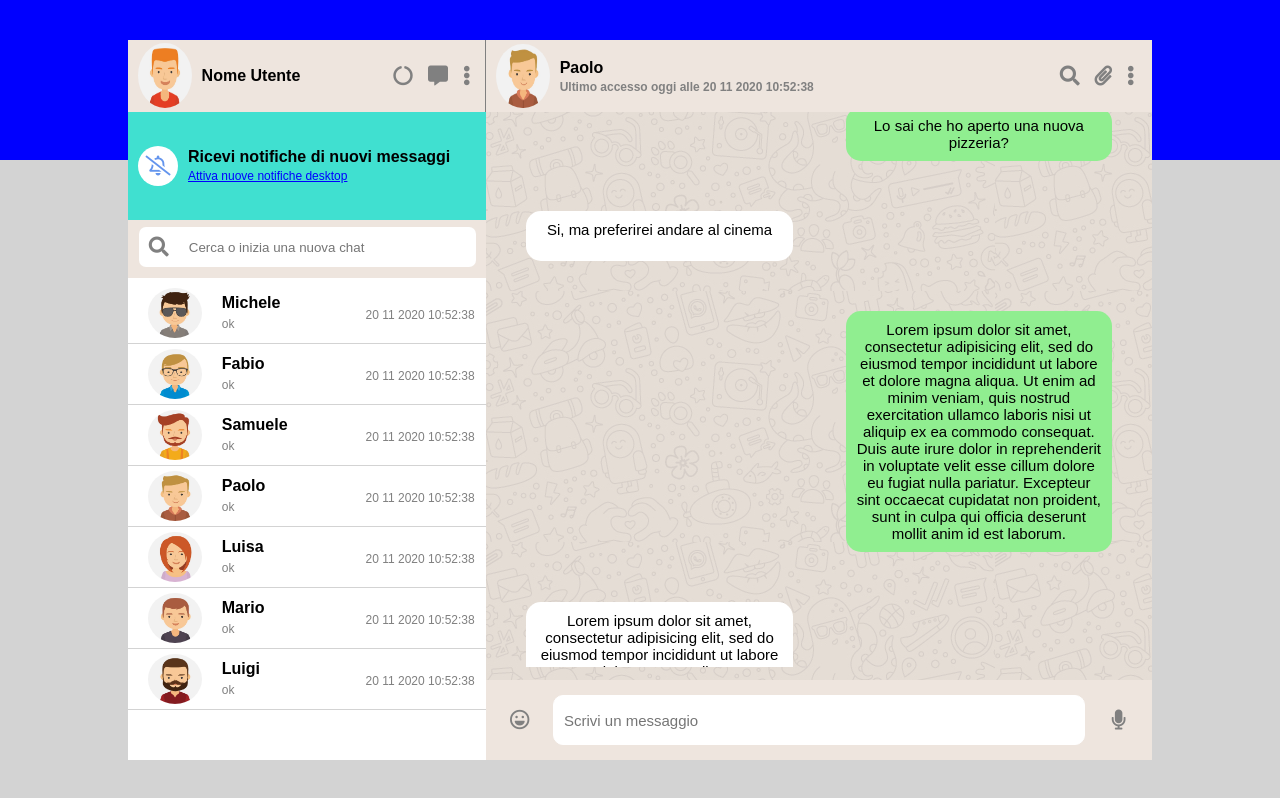
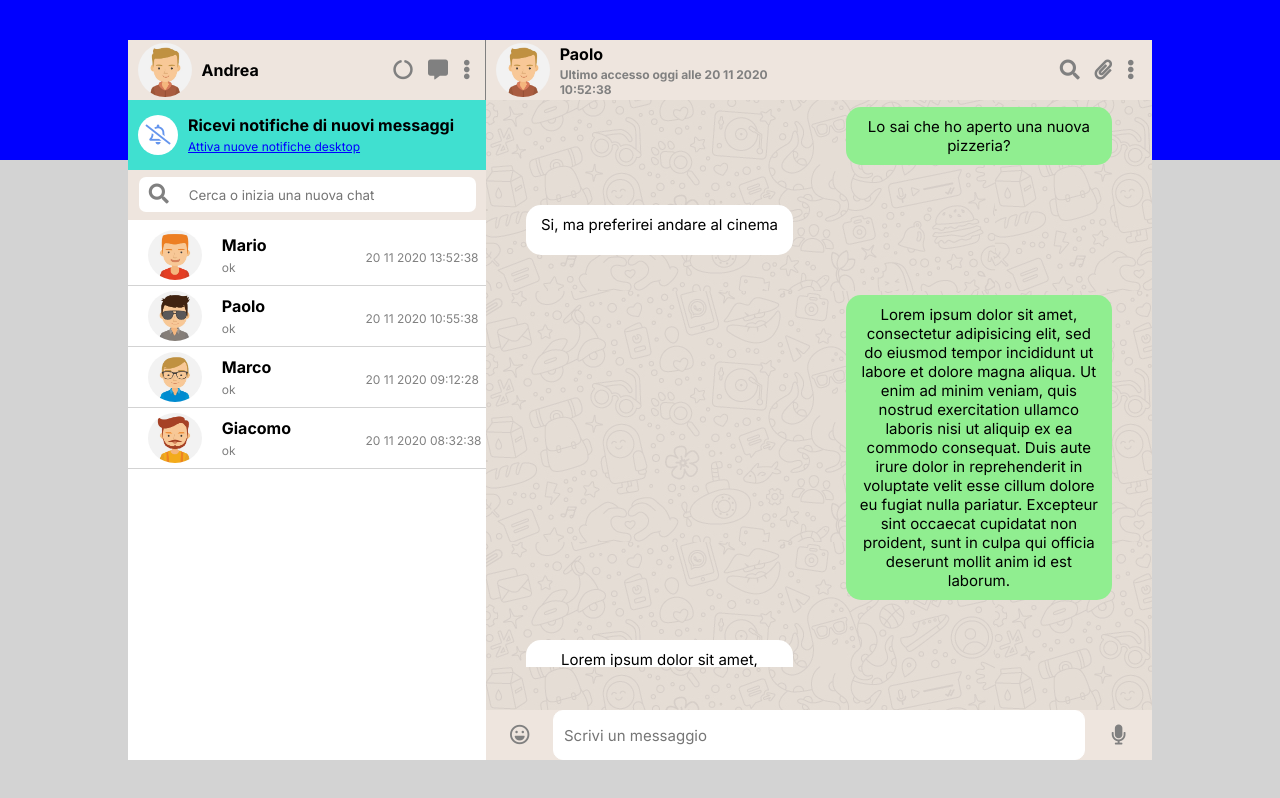
Before and after one commit to andreasansica/vue-boolzapp, a plain HTML site: page index.html in a window 1280 px wide. Drawn offline with nearby package versions, Linux system fonts and the light colour scheme.

Commit message:
aggiunto dati dal js

```diff
--- a/css/style.css
+++ b/css/style.css
@@ -3,11 +3,9 @@
 *{
   padding: 0;
   margin: 0;box-sizing: border-box;
-  font-family: Arial, sans-serif;
+  font-family: 'Inter', sans-serif;
 }
-body{
-  overflow: hidden;
-}
+
 i{
   color: grey;
   font-size: 20px;
@@ -48,17 +46,20 @@ a{
 .left{
   width: 35%;
   background-color: white;
+  overflow: hidden;
 }
 .right{
   width: 65%;
+  overflow: hidden;
 }
 
 /*   PARTE SINISTRA WEB APP */
 header{
-  height: 10%;
+  height: 60px;
   display: flex;
   background-color:	#EEE5DE;
   border-right: 1px solid grey;
+  overflow: hidden;
 }
 .foto{
   width: 60%;
@@ -93,8 +94,9 @@ header{
   display: flex;
   justify-content: flex-start;
   align-items: center;
-  height: 15%;
+  height: 70px;
   background-color: #40E0D0;
+  overflow: hidden;
 }
 .notifiche i{
   display: flex;
@@ -116,12 +118,14 @@ header{
   text-decoration: underline;
 }
 
-/*   SEARCH   */
+/*   SEARCH CHAT   */
 .search{
   display: flex;
-  height: 8%;
+  height: 50px;
+  width: 100%;
   margin-bottom: 5px;
   background-color: 	#EEE5DE;
+  overflow: hidden;
 }
 .search h2{
   color: grey;
@@ -139,6 +143,7 @@ header{
   margin-top: 2%;
   border-radius: 7px;
   background-color: white;
+  overflow: hidden;
 }
 .search_box input{
   border: 0px;
@@ -156,19 +161,15 @@ header{
   display: flex;
   flex-direction: column;
   justify-content: flex-start;
-  overflow-y: scroll;
-  max-height: 59vh;
-  transition: all;
+  overflow: auto;
+  max-height: 400px;
   scrollbar-width: none;
 }
 .chat::-webkit-scrollbar {
     width: 0;
     height: 0;
 }
-.chat :hover{
-  background-color: lightgrey;
-  opacity: 0.9;
-}
+
 .anteprima_chat{
   height: 10%;
   display: flex;
@@ -204,10 +205,11 @@ header{
 .chat_attiva{
   display: flex;
   justify-content: space-between;
-  height: 9%;
+  height: 60px;
   width: 52%;
   background-color:#EEE5DE;
   position: fixed;
+  overflow: hidden;
 }
 .info_contatto{
   width: 50%;
@@ -263,7 +265,7 @@ header{
   background-color: lightgreen;
   margin-right:40px;
   padding: 10px;
-  margin-bottom: 50px;
+  margin-bottom: 40px;
 }
 .messaggi_ricevuti{
   width: 40%;
@@ -276,7 +278,7 @@ header{
   background-color: white;
   margin-left: 40px;
   padding: 10px;
-  margin-bottom: 50px;
+  margin-bottom: 40px;
 
 }
 .messaggi p{
@@ -285,7 +287,7 @@ header{
 
 /*   INPUT INVIO MESSAGGI */
 .send_message{
-  height: 10%;
+  height: 50px;
   width: 52%;
   position: fixed;
   bottom: 5%;
--- a/index.html
+++ b/index.html
@@ -5,6 +5,7 @@
     <link rel="stylesheet" href="https://cdnjs.cloudflare.com/ajax/libs/font-awesome/5.15.1/css/all.min.css"
           integrity="sha512-+4zCK9k+qNFUR5X+cKL9EIR+ZOhtIloNl9GIKS57V1MyNsYpYcUrUeQc9vNfzsWfV28IaLL3i96P9sdNyeRssA=="
           crossorigin="anonymous" />
+    <link href="https://fonts.googleapis.com/css2?family=Inter:wght@300;400;700;900&display=swap" rel="stylesheet">
     <link rel="stylesheet" href="css/style.css">
     <script src="https://cdn.jsdelivr.net/npm/vue"></script>
     <title>Boolzapp</title>
@@ -18,8 +19,8 @@
         <div class="left">
           <header>
             <div class="foto">
-              <img src="img/avatar_1.jpg" alt="">
-              <h1>Nome Utente</h1>
+              <img :src="utente.immagine" alt="">
+              <h1>{{utente.nome}}</h1>
             </div>
             <div class="impostazioni">
               <a href="#"><i class="fas fa-circle-notch"></i></a>
@@ -37,7 +38,7 @@
             </div>
           </div>
 
-          <!--   SEARCH   -->
+          <!--   SEARCH CHAT  -->
           <div class="search">
             <div class="search_box">
               <a href="#"> <i class="fas fa-search"></i></a>
@@ -46,75 +47,15 @@
           </div>
 
           <!--   TUTTE LE CHAT   -->
-          <div class="chat">
+          <div class="chat" v-for="(chat, i) in chat">
             <div class="anteprima_chat">
-              <img src="img/avatar_2.jpg" alt="">
+              <img :src="chat.immagine" alt="">
               <div class="nome">
-                <h1>Michele</h1>
-                <p>ok</p>
+                <h1>{{chat.nome}}</h1>
+                <p>{{chat.testo}}</p>
               </div>
               <div class="ultimo_accesso">
-                <p>20 11 2020 10:52:38</p>
-              </div>
-            </div>
-            <div class="anteprima_chat">
-              <img src="img/avatar_3.jpg" alt="">
-              <div class="nome">
-                <h1>Fabio</h1>
-                <p>ok</p>
-              </div>
-              <div class="ultimo_accesso">
-                <p>20 11 2020 10:52:38</p>
-              </div>
-            </div>
-            <div class="anteprima_chat">
-              <img src="img/avatar_4.jpg" alt="">
-              <div class="nome">
-                <h1>Samuele</h1>
-                <p>ok</p>
-              </div>
-              <div class="ultimo_accesso">
-                <p>20 11 2020 10:52:38</p>
-              </div>
-            </div>
-            <div class="anteprima_chat">
-              <img src="img/avatar_5.jpg" alt="">
-              <div class="nome">
-                <h1>Paolo</h1>
-                <p>ok</p>
-              </div>
-              <div class="ultimo_accesso">
-                <p>20 11 2020 10:52:38</p>
-              </div>
-            </div>
-            <div class="anteprima_chat">
-              <img src="img/avatar_6.jpg" alt="">
-              <div class="nome">
-                <h1>Luisa</h1>
-                <p>ok</p>
-              </div>
-              <div class="ultimo_accesso">
-                <p>20 11 2020 10:52:38</p>
-              </div>
-            </div>
-            <div class="anteprima_chat">
-              <img src="img/avatar_7.jpg" alt="">
-              <div class="nome">
-                <h1>Mario</h1>
-                <p>ok</p>
-              </div>
-              <div class="ultimo_accesso">
-                <p>20 11 2020 10:52:38</p>
-              </div>
-            </div>
-            <div class="anteprima_chat">
-              <img src="img/avatar_8.jpg" alt="">
-              <div class="nome">
-                <h1>Luigi</h1>
-                <p>ok</p>
-              </div>
-              <div class="ultimo_accesso">
-                <p>20 11 2020 10:52:38</p>
+                <p>{{chat.ultimo_accesso}}</p>
               </div>
             </div>
           </div>
--- a/js/script.js
+++ b/js/script.js
@@ -0,0 +1,89 @@
+
+var app = new Vue({
+  el: "#app",
+  data:{
+    chat_attiva: [""],
+    utente:{
+      'immagine': "img/avatar_5.jpg",
+      'nome': "Andrea"
+    },
+    chat:[
+
+      // PRIMA CHAT
+      {
+        'immagine': "img/avatar_1.jpg",
+        'nome': "Mario",
+        'testo':"ok",
+        'ultimo_accesso':"20 11 2020 13:52:38",
+        'messaggi': [
+          {
+            'messaggi_inviati': "Lo sai che ho aperto una nuova pizzeria?"
+          },
+          {
+            'messaggi_ricevuti' : "Si, ma preferirei andare al cinema"
+          },
+          {
+            'messaggi_inviati' : "Lorem ipsum dolor sit amet, consectetur adipisicing elit, sed do eiusmod tempor incididunt ut labore et dolore magna aliqua. Ut enim ad minim veniam, quis nostrud exercitation ullamco laboris nisi ut aliquip ex ea commodo consequat."
+          },
+          {
+            'messaggi_ricevuti' : "Lorem ipsum dolor sit amet, consectetur adipisicing elit, sed do eiusmod tempor incididunt ut labore et dolore magna aliqua."
+          }
+        ]
+      },
+
+      //   SECONDA CHAT
+      {
+        'immagine': "img/avatar_2.jpg",
+        'nome': "Paolo",
+        'testo':"ok",
+        'ultimo_accesso':"20 11 2020 10:55:38",
+        'messaggi': [
+          {
+            'messaggi_inviati': "Ciao come stai?"
+          },
+          {
+            'messaggi_ricevuti' : "Bene te?"
+          },
+          {
+            'messaggi_inviati' : "Bene"
+          }
+        ]
+      },
+
+      // TERZA CHAT
+      {
+        'immagine': "img/avatar_3.jpg",
+        'nome': "Marco",
+        'testo':"ok",
+        'ultimo_accesso':"20 11 2020 09:12:28",
+        'messaggi': [
+          {
+            'messaggi_inviati': "Hei"
+          },
+          {
+            'messaggi_ricevuti' : "Hei"
+          },
+        ]
+      },
+
+
+      // QUARTA CHAT
+      {
+        'immagine': "img/avatar_4.jpg",
+        'nome': "Giacomo",
+        'testo':"ok",
+        'ultimo_accesso':"20 11 2020 08:32:38",
+        'messaggi': [
+          {
+            'messaggi_inviati': "Ciao"
+          },
+          {
+            'messaggi_ricevuti' : "Ciao"
+          },
+        ]
+      }
+    ]
+  }
+
+
+})
```
